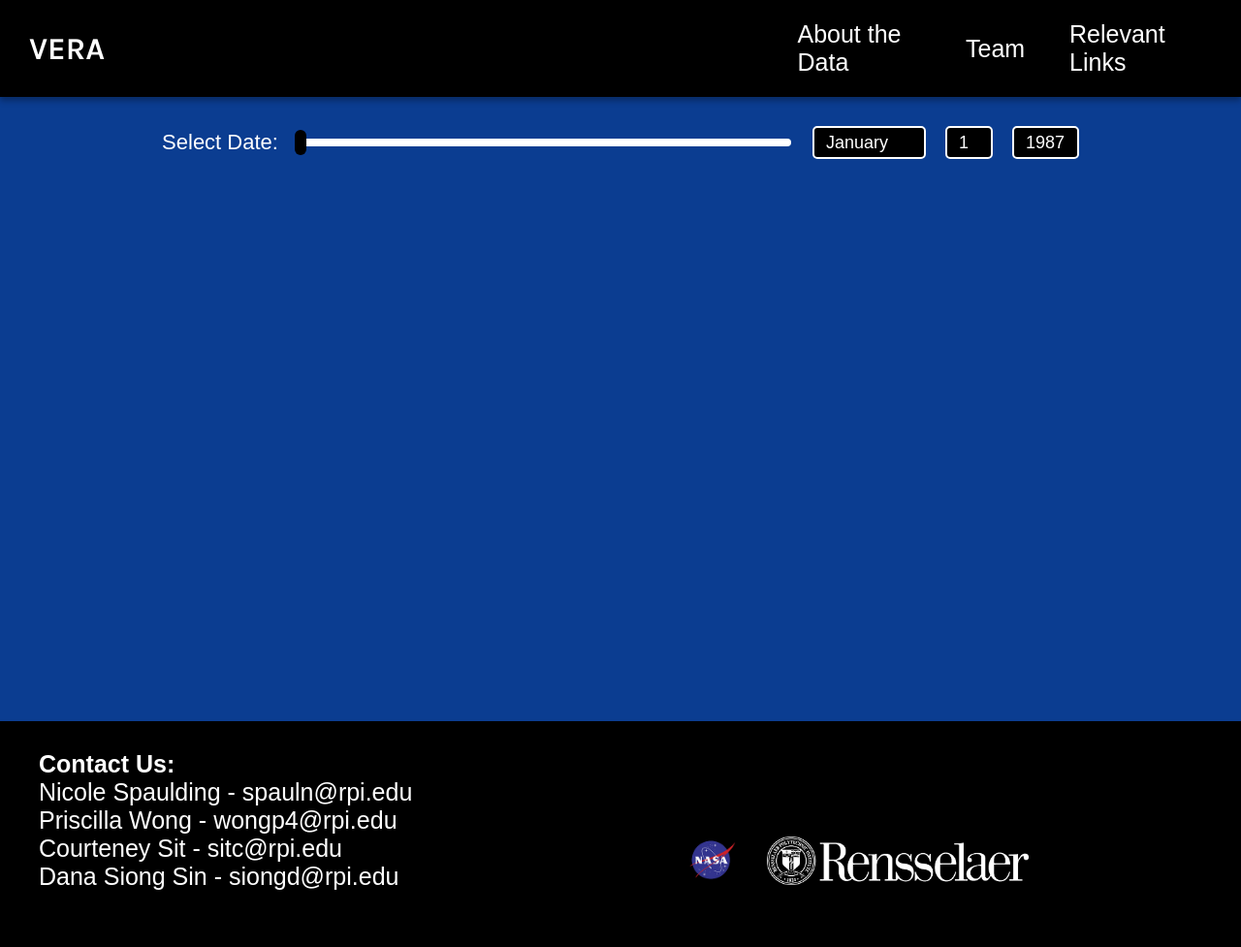
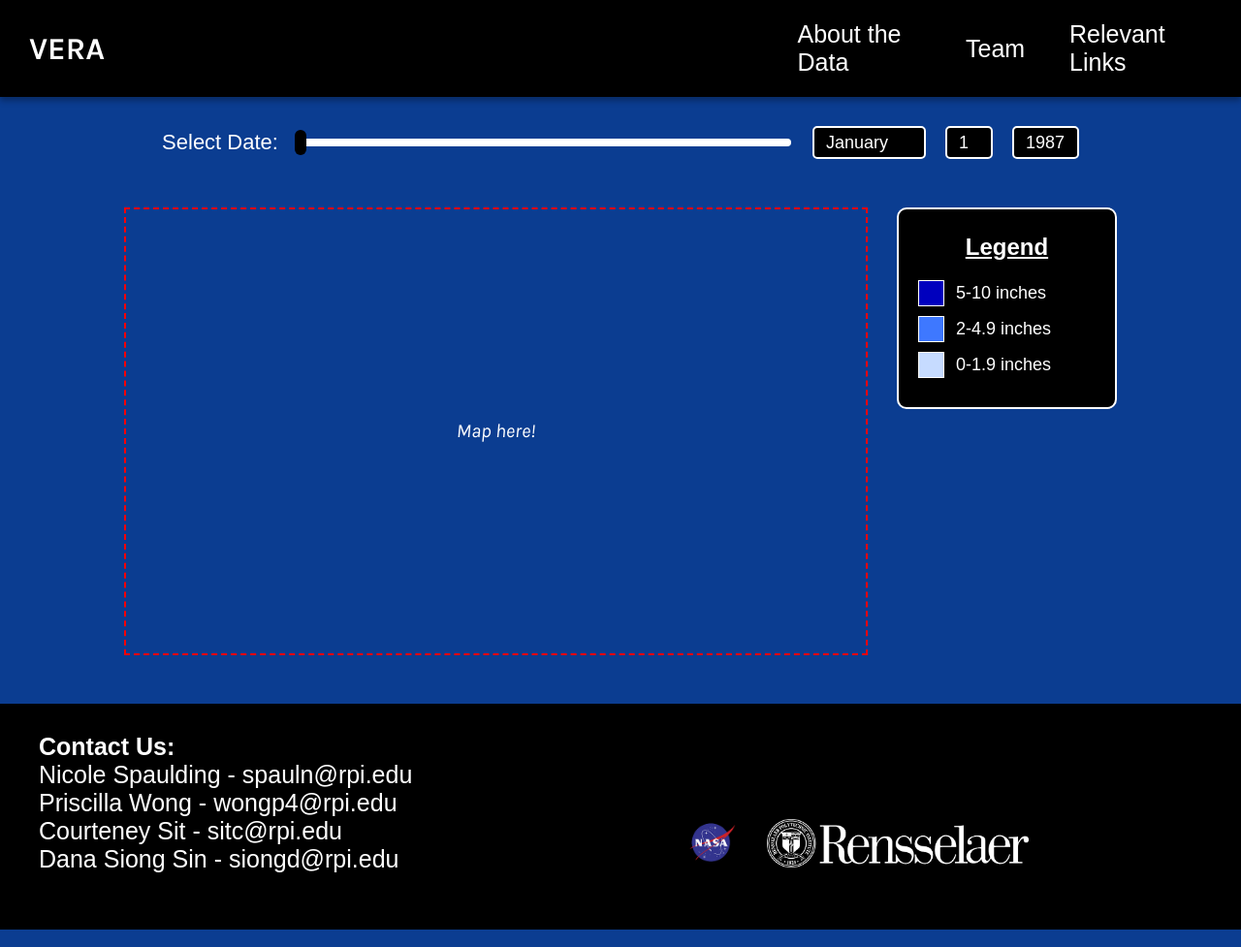
Before and after one commit to nicoleSpaul/itws2110-group2, a PHP site: page / in a window 1280 px wide. Shown: the whole page at 97% size. Run offline with PHP 8.4, Linux system fonts and the light colour scheme; some web fonts are replaced.

Commit message:
Updated legend

```diff
--- a/VERA/index.php
+++ b/VERA/index.php
@@ -1,4 +1,3 @@
-
 <!DOCTYPE html>
 <html>
   <!--
@@ -42,6 +41,7 @@
 
     <div class="top-menu-holder"></div>
 
+    <!-- Time Slider -->
     <div class="time-slider">
       <label for="dateRange" class="slider-label">Select Date:</label>
       <input
@@ -60,12 +60,32 @@
       <select id="yearSelect"></select>
     </div>
 
+    <div class="content">
+
+      <!-- Map -->
       <div class="message">
         <em>Map here!</em>
       </div>
 
+      <!-- Legend -->
+      <div class="legend">
+        <h3 class="legend-title"><u>Legend</u></h3>
+        <div class="legend-item">
+          <div class="color-box" style="background-color: #0000BE;"></div>
+          <span>5-10 inches</span>
+        </div>
+        <div class="legend-item">
+          <div class="color-box" style="background-color: #3E78FF;"></div>
+          <span>2-4.9 inches</span>
+        </div>
+        <div class="legend-item">
+          <div class="color-box" style="background-color: #C6DBFF;"></div>
+          <span>0-1.9 inches</span>
+        </div>
+      </div>
+    </div>
+
     <script src="script.js"></script>
-  </body>
 
     <div id="footer">
       <ul>
@@ -80,4 +100,6 @@
         <img src="images/rensselaerLogo.png" class="logo-image" alt="RPI logo" />
       </div>
     </div>
+
+  </body>
 </html>
```
Lines whose indentation alone changed are shown as unchanged.
